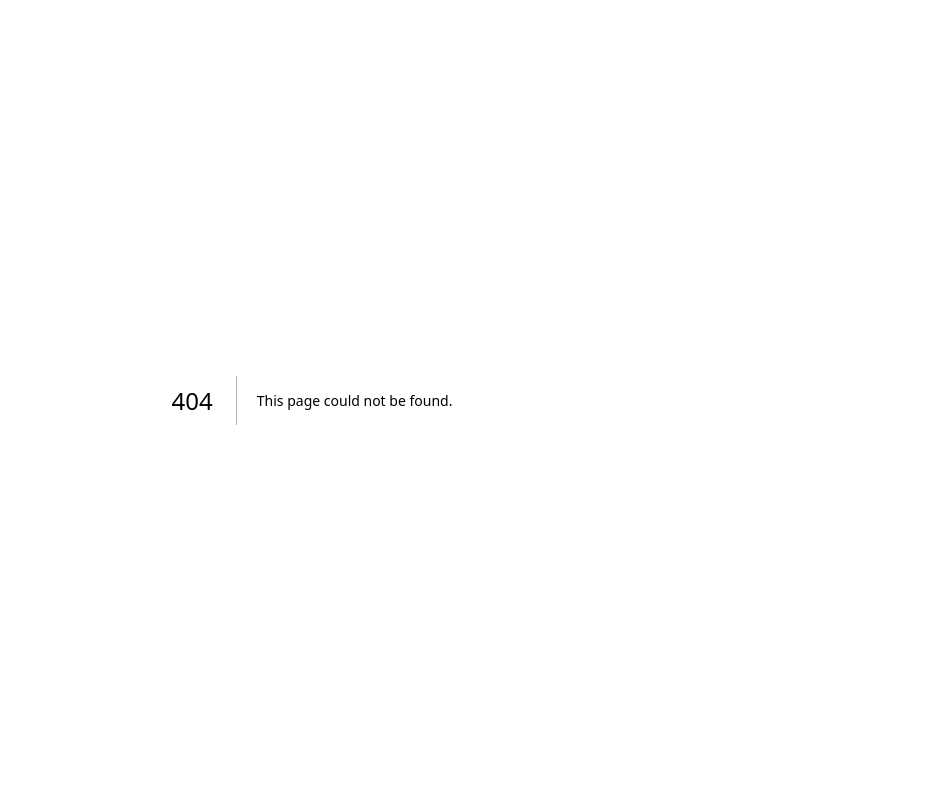
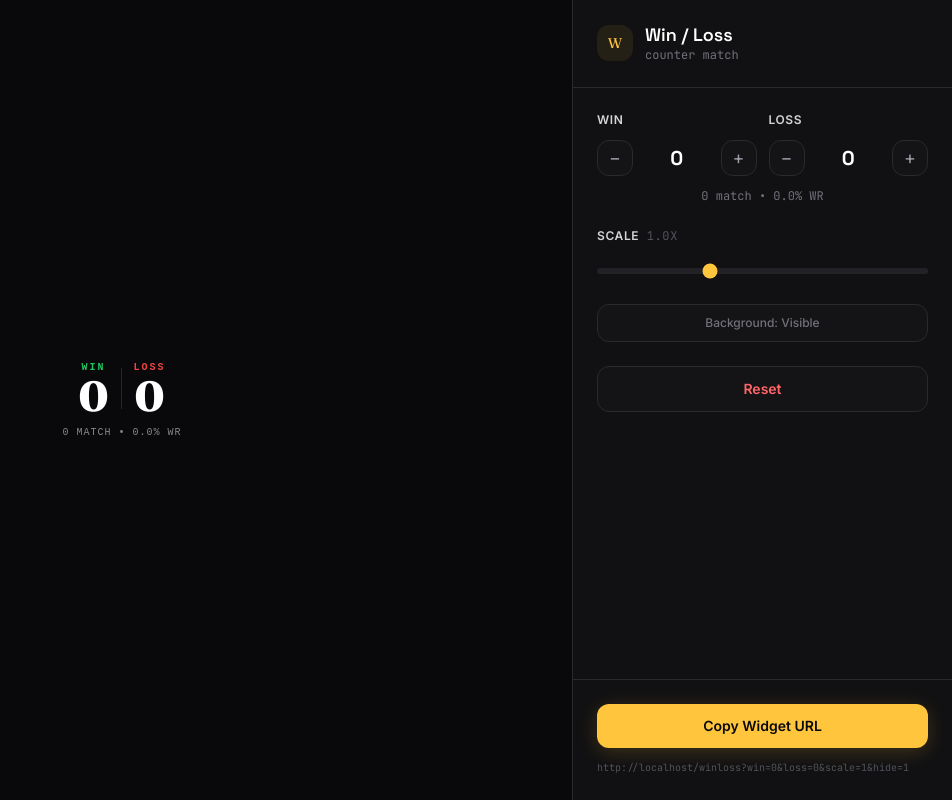
Before and after one commit to aldifhr/obs-widgets, a Next.js app: page /winloss in a window 1280 px wide. Before the commit this address had no page. Shown: the whole page, without its empty margins (328-1280 px from the left). Built offline with nearby package versions, Linux system fonts and the light colour scheme.

Commit message:
feat: win/loss overlay — counter with winrate

```diff
--- a/app/page.tsx
+++ b/app/page.tsx
@@ -5,13 +5,13 @@ import { useRouter } from 'next/navigation'
 export const listOverlay = [
   {
     name: 'Glass Tipjar',
-    description: 'Glass Tipjar',
+    description: 'Toples kaca — liquid fill sesuai donasi',
     href: '/glass',
   },
   {
-    name: 'Another Overlay',
-    description: 'Description for another overlay',
-    href: '/another',
+    name: 'Win / Loss',
+    description: 'Counter win & loss dengan winrate',
+    href: '/winloss',
   }
 ]
 export default function HomePage() {
--- /dev/null
+++ b/app/winloss/page.tsx
@@ -0,0 +1,12 @@
+import { Suspense } from 'react'
+import { WinLoss } from '../../components/WinLoss'
+
+export const metadata = { title: 'Win Loss' }
+
+export default function WinLossPage() {
+  return (
+    <Suspense>
+      <WinLoss />
+    </Suspense>
+  )
+}
--- /dev/null
+++ b/components/WinLoss.tsx
@@ -0,0 +1,156 @@
+'use client'
+
+import { useEffect, useState } from 'react'
+import { useSearchParams } from 'next/navigation'
+import { SectionTitle } from '../lib/platforms'
+
+export function WinLoss() {
+  const searchParams = useSearchParams()
+  const showWidget = searchParams.has('hide')
+
+  useEffect(() => {
+    if (showWidget) {
+      document.documentElement.style.background = 'transparent'
+      document.body.style.background = 'transparent'
+      document.body.style.minHeight = '100vh'
+    }
+  }, [showWidget])
+
+  const [wins, setWins] = useState(() => {
+    const v = searchParams.get('win')
+    if (v !== null) return Math.max(0, Number(v) || 0)
+    const s = typeof window !== 'undefined' ? localStorage.getItem('wl-wins') : null
+    return s ? Number(s) : 0
+  })
+  const [losses, setLosses] = useState(() => {
+    const v = searchParams.get('loss')
+    if (v !== null) return Math.max(0, Number(v) || 0)
+    const s = typeof window !== 'undefined' ? localStorage.getItem('wl-losses') : null
+    return s ? Number(s) : 0
+  })
+  const accent = '#FFC53D'
+  const [noBg, setNoBg] = useState(searchParams.has('nobg'))
+  const [scale, setScale] = useState(() => {
+    const v = Number(searchParams.get('scale'))
+    return v > 0 ? v : 1
+  })
+  const [copied, setCopied] = useState(false)
+
+  useEffect(() => { localStorage.setItem('wl-wins', String(wins)) }, [wins])
+  useEffect(() => { localStorage.setItem('wl-losses', String(losses)) }, [losses])
+
+  const total = wins + losses
+  const winrate = total === 0 ? 0 : (wins / total) * 100
+
+  const widgetParams = new URLSearchParams({
+    win: String(wins), loss: String(losses),
+    scale: String(scale), hide: '1',
+  })
+  if (noBg) widgetParams.set('nobg', '1')
+  const [widgetUrl, setWidgetUrl] = useState('')
+  useEffect(() => { setWidgetUrl(`${window.location.origin}/winloss?${widgetParams.toString()}`) }, [widgetParams.toString()])
+  const copyUrl = () => { navigator.clipboard.writeText(widgetUrl); setCopied(true); setTimeout(() => setCopied(false), 2000) }
+
+  const Widget = () => (
+    <div className="flex flex-col items-center gap-2" style={{ transform: `scale(${scale})`, transformOrigin: 'center center' }}>
+      <div className="flex gap-3">
+        <div className="flex flex-col items-center">
+          <div style={{ fontFamily: "'IBM Plex Mono', monospace", fontSize: 10, letterSpacing: 2, color: '#22c55e', fontWeight: 700 }}>WIN</div>
+          <div style={{ fontFamily: "'Fraunces', serif", fontWeight: 800, fontSize: 42, color: '#fff', lineHeight: 1 }}>{wins}</div>
+        </div>
+        <div style={{ width: 1, background: 'rgba(255,255,255,0.12)', margin: '8px 0' }} />
+        <div className="flex flex-col items-center">
+          <div style={{ fontFamily: "'IBM Plex Mono', monospace", fontSize: 10, letterSpacing: 2, color: '#ef4444', fontWeight: 700 }}>LOSS</div>
+          <div style={{ fontFamily: "'Fraunces', serif", fontWeight: 800, fontSize: 42, color: '#fff', lineHeight: 1 }}>{losses}</div>
+        </div>
+      </div>
+      <div style={{ fontFamily: "'IBM Plex Mono', monospace", fontSize: 10, color: '#888', letterSpacing: 1 }}>
+        {total} MATCH • {winrate.toFixed(1)}% WR
+      </div>
+    </div>
+  )
+
+  if (showWidget) {
+    return (
+      <div className="flex items-center justify-center p-6" style={{ minHeight: '100vh' }}>
+        {noBg ? <Widget /> : (
+          <div className="rounded-2xl px-8 py-5" style={{ background: 'rgba(0,0,0,0.85)', backdropFilter: 'blur(12px)', border: `1px solid ${accent}20` }}>
+            <Widget />
+          </div>
+        )}
+      </div>
+    )
+  }
+
+  return (
+    <div className="min-h-screen bg-studio-950 flex flex-col">
+      <div className="flex-1 flex flex-col lg:flex-row">
+        <div className="flex-1 flex items-center justify-center p-8 min-h-[50vh] lg:min-h-0">
+          <Widget />
+        </div>
+
+        <div className="w-full lg:w-[380px] bg-studio-900 border-l border-studio-border flex flex-col">
+          <div className="p-6 border-b border-studio-border">
+            <div className="flex items-center gap-3">
+              <div className="w-9 h-9 rounded-xl flex items-center justify-center flex-shrink-0" style={{ background: `${accent}15`, color: accent }}>
+                <span style={{ fontFamily: "'Fraunces', serif", fontSize: 14 }}>W</span>
+              </div>
+              <div>
+                <h2 className="text-white font-display text-lg font-semibold leading-tight">Win / Loss</h2>
+                <p className="text-zinc-500 text-xs font-mono">counter match</p>
+              </div>
+            </div>
+          </div>
+
+          <div className="flex-1 overflow-y-auto p-6 space-y-6">
+            <section>
+              <div className="grid grid-cols-2 gap-3">
+                <div>
+                  <SectionTitle>Win</SectionTitle>
+                  <div className="flex items-center gap-2">
+                    <button onClick={() => setWins(v => Math.max(0, v - 1))} className="w-9 h-9 rounded-xl border border-studio-border bg-studio-800/50 text-zinc-400 hover:bg-studio-800 hover:text-white flex items-center justify-center text-lg">−</button>
+                    <div className="flex-1 text-center text-white font-display font-bold text-xl">{wins}</div>
+                    <button onClick={() => setWins(v => v + 1)} className="w-9 h-9 rounded-xl border border-studio-border bg-studio-800/50 text-zinc-400 hover:bg-studio-800 hover:text-white flex items-center justify-center text-lg">+</button>
+                  </div>
+                </div>
+                <div>
+                  <SectionTitle>Loss</SectionTitle>
+                  <div className="flex items-center gap-2">
+                    <button onClick={() => setLosses(v => Math.max(0, v - 1))} className="w-9 h-9 rounded-xl border border-studio-border bg-studio-800/50 text-zinc-400 hover:bg-studio-800 hover:text-white flex items-center justify-center text-lg">−</button>
+                    <div className="flex-1 text-center text-white font-display font-bold text-xl">{losses}</div>
+                    <button onClick={() => setLosses(v => v + 1)} className="w-9 h-9 rounded-xl border border-studio-border bg-studio-800/50 text-zinc-400 hover:bg-studio-800 hover:text-white flex items-center justify-center text-lg">+</button>
+                  </div>
+                </div>
+              </div>
+              <div className="text-center mt-3 text-zinc-500 text-xs font-mono">{total} match • {winrate.toFixed(1)}% WR</div>
+            </section>
+
+            <section>
+              <SectionTitle>Scale <span className="text-zinc-600 font-mono font-normal ml-1">{scale.toFixed(1)}x</span></SectionTitle>
+              <input type="range" min="0.5" max="2" step="0.1" value={scale} onChange={e => setScale(Number(e.target.value))} className="w-full h-1.5 bg-studio-700 rounded-full appearance-none cursor-pointer" style={{ accentColor: accent }} />
+            </section>
+
+            <section>
+              <button onClick={() => setNoBg(n => !n)} className={`w-full py-2.5 rounded-xl text-xs font-medium border transition-all ${noBg ? 'border-white/30 bg-white/10 text-white' : 'border-studio-border bg-studio-800/50 text-zinc-500 hover:text-zinc-300'}`}>
+                {noBg ? 'Background: Hidden' : 'Background: Visible'}
+              </button>
+            </section>
+
+            <section>
+              <button onClick={() => { setWins(0); setLosses(0) }} className="w-full py-3 rounded-xl font-semibold text-sm transition-all duration-300 active:scale-[0.98] border border-studio-border bg-studio-800/50 text-red-400 hover:bg-studio-800 hover:text-red-300 hover:border-red-400/15">
+                Reset
+              </button>
+            </section>
+          </div>
+
+          <div className="p-6 border-t border-studio-border">
+            <button onClick={copyUrl} className="w-full py-3 rounded-xl font-semibold text-sm transition-all duration-300 active:scale-[0.98] text-studio-950" style={{ background: accent, boxShadow: `0 4px 20px ${accent}30` }}>
+              {copied ? 'Copied!' : 'Copy Widget URL'}
+            </button>
+            <p className="text-zinc-600 text-[10px] mt-3 font-mono break-all leading-relaxed">{widgetUrl}</p>
+          </div>
+        </div>
+      </div>
+    </div>
+  )
+}
```
